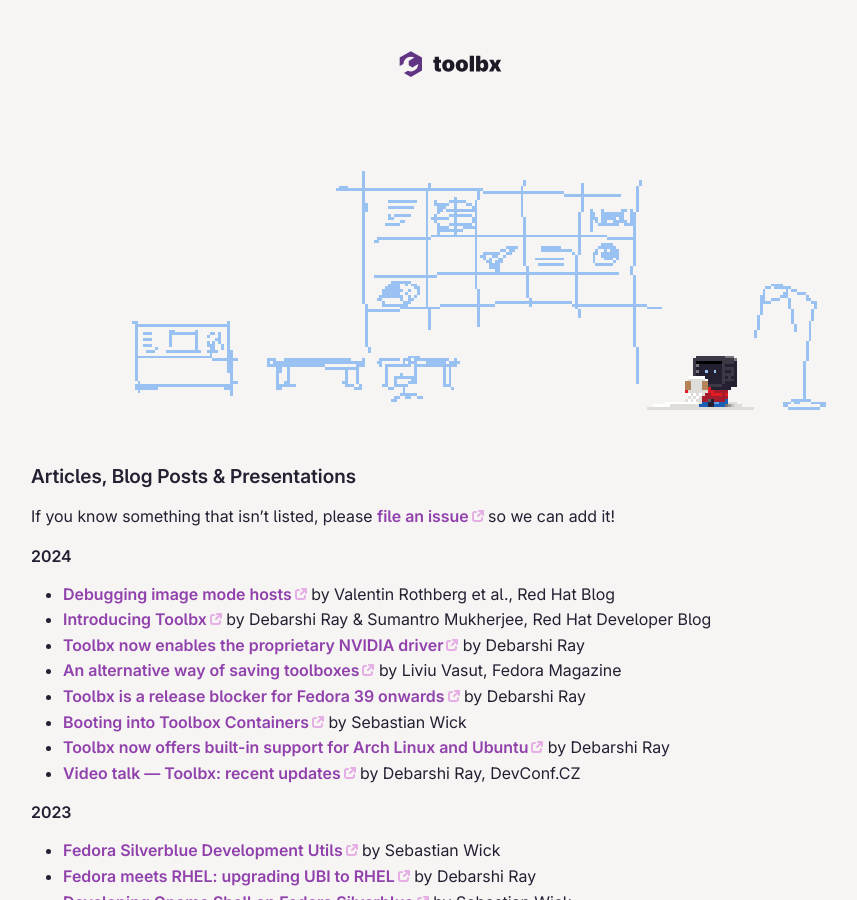
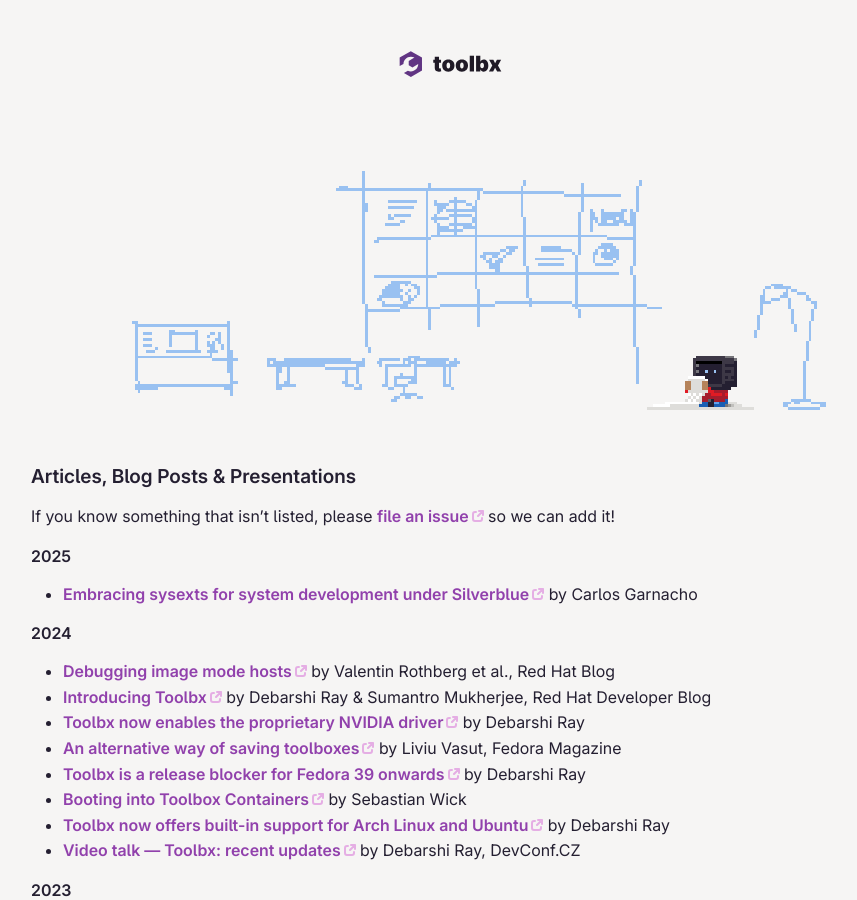
Before and after one commit to containers/containertoolbx.org, a Jekyll site: the page built from articles.md, in a window 1280 px wide and 900 px high. Shown: the whole window, without its empty margins (177-1034 px from the left). Built offline with Jekyll 4.4.1, drawn with Linux system fonts in a browser that asks for light colours.

Commit message:
Link to Carlos Garnacho's blog post sysexts and Fedora Silverblue

```diff
--- a/articles.md
+++ b/articles.md
@@ -10,6 +10,10 @@
 ## Articles, Blog Posts & Presentations
 
 If you know something that isn't listed, please [file an issue](https://github.com/containers/containertoolbx.org/issues/new) so we can add it!
+
+#### 2025
+
+* [Embracing sysexts for system development under Silverblue](https://blogs.gnome.org/carlosg/2025/03/08/embracing-sysexts-for-system-development-under-silverblue/) by Carlos Garnacho
 
 #### 2024
 
```
